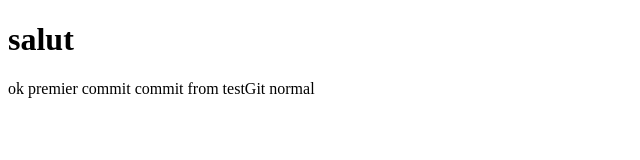
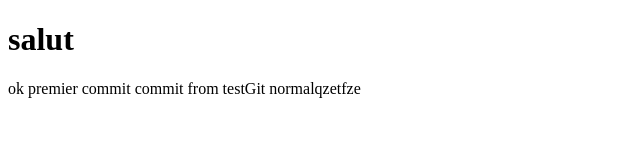
Before and after one commit to herculeherberichs/tests-github, a plain HTML site: page index.html in a window 1280 px wide. Shown: the full height of the page, 0-640 px from the left. Drawn offline with Linux system fonts and the light colour scheme.

Commit message:
encoreuncommitsh

```diff
--- a/index.html
+++ b/index.html
@@ -7,6 +7,6 @@
   </head>
   <body>
     <h1>salut</h1>
-    ok premier commit commit from testGit normal
+    ok premier commit commit from testGit normalqzetfze
   </body>
 </html>
```
